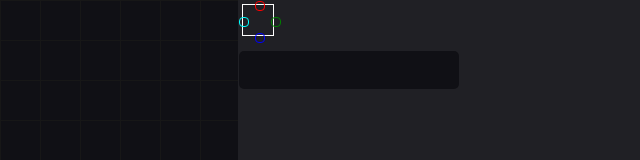
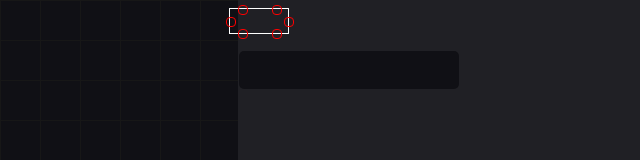
Before and after one commit to Dsek-LTH/sandras-gasquedukare-5000t, a React app: page / in a window 1280 px wide. Shown: the top 160 px of the page, without its empty margins (640-1280 px from the left). Built offline with nearby package versions, Linux system fonts and the light colour scheme; the HTML template or start-up script is replaced by a standard one.

Commit message:
Allow configurable snapping points

```diff
--- a/src/components/Palette.tsx
+++ b/src/components/Palette.tsx
@@ -2,8 +2,9 @@ import * as React from "react";
 import { Table } from "./objects/Table";
 import { observable } from "mobx";
 import { observer } from "mobx-react";
-import globalState, { ObjectModel } from "../store";
+import globalState from "../store";
 import { DraggableData } from "react-draggable";
+import { ObjectModel } from "../model/ObjectModel";
 
 interface PaletteProps {
 
--- a/src/components/objects/Table.scss
+++ b/src/components/objects/Table.scss
@@ -1,16 +1,15 @@
 .Table {
 	position: absolute;
-	border: 1px solid white;
-	box-sizing: border-box;
-	margin-left: -16px;
-	margin-top: -16px;
-	width: 32px;
-	height: 32px;
+	//margin-left: -16px;
+	//margin-top: -16px;
+	//width: 32px;
+	//height: 32px;
 	top: 10px;
 	left: 20px;
+	border: 1px solid white;
 
 	>.seats {
-		position: relative;
+		position: absolute;
 
 		>div {
 			position: absolute;
@@ -22,6 +21,7 @@
 			margin-top: -4px;
 		}
 
+		/*
 		>.top {
 			left: 16px;
 			top: 0px;
@@ -44,5 +44,6 @@
 			top: 16px;
 			border-color: cyan;
 		}
+		*/
 	}
 }
--- a/src/components/objects/Table.tsx
+++ b/src/components/objects/Table.tsx
@@ -2,9 +2,10 @@ import * as React from "react";
 import Draggable, { DraggableData, DraggableEventHandler, DraggableCore } from "react-draggable";
 
 import "./Table.scss";
-import globalState, { ObjectModel } from "../../store";
+import globalState from "../../store";
 import { action } from "mobx";
 import { observer } from "mobx-react";
+import { ObjectModel, meters } from "../../model/ObjectModel";
 
 const SELECTED_COLOR = "#8080ff";
 const SELECTED_GROUP_COLOR = "magenta";
@@ -32,6 +33,17 @@ export class Table extends React.Component<TableProps> {
 		style.left = model.position.x;
 		style.top = model.position.y;
 		style.transform = `rotate(${model.rotation}rad)`;
+		style.width = meters(model.width);
+		style.height = meters(model.depth);
+		style.marginLeft = -meters(model.width / 2);
+		style.marginTop = -meters(model.depth / 2);
+
+		//const areaStyle: any = {
+		//	width: meters(model.width),
+		//	height: meters(model.depth),
+		//	marginLeft: -meters(model.width / 2),
+		//	marginTop: -meters(model.depth / 2)
+		//};
 
 		if (model.uuid) {
 			if (model.groupUuid == globalState.selectedGroup) {
@@ -47,6 +59,14 @@ export class Table extends React.Component<TableProps> {
 			}
 		}
 
+		const seats = model.snapLocalOffsets.map((s, i) =>
+			<div key={i} style={{
+				//transform: `translate(${s.x}px, 0px)`,
+				left: s.x + meters(model.width / 2),
+				top: s.y + meters(model.depth / 2),
+			}}/>
+		);
+
 		return (
 			<DraggableCore
 			  onStart={this.select.bind(this)}
@@ -54,10 +74,7 @@ export class Table extends React.Component<TableProps> {
 			  onDrag={this.onDrag.bind(this)}>
 				<div className="Table" style={style}>
 					<div className="seats">
-						<div className="top"/>
-						<div className="right"/>
-						<div className="bottom"/>
-						<div className="left"/>
+						{ seats }
 					</div>
 				</div>
 			</DraggableCore>
--- /dev/null
+++ b/src/model/ObjectModel.ts
@@ -0,0 +1,72 @@
+import { Vector, rotate, normalize } from "../vector";
+import { observable, computed } from "mobx";
+import * as uuid from "uuid";
+
+export const METER = 32;
+export const meters = (m: number) => m * METER;
+
+export class ObjectModel {
+	@observable position: Vector;
+	@observable rotation: number;
+
+	uuid: string;
+	groupUuid: string;
+
+	width: number = 1.83;
+	depth: number = 0.76;
+
+	snaps: Vector[] = [
+		{
+			x: -this.width / 2 + this.depth / 2, y: -this.depth / 2,
+		},
+		{
+			x: this.width / 2 - this.depth / 2, y: -this.depth / 2,
+		},
+		{
+			x: this.width / 2, y: 0,
+		},
+		{
+			x: -this.width / 2 + this.depth / 2, y: this.depth / 2,
+		},
+		{
+			x: this.width / 2 - this.depth / 2, y: this.depth / 2,
+		},
+		{
+			x: -this.width / 2, y: 0,
+		},
+	];
+
+	public snapNormals: Vector[] = [
+		{ x: 0, y: -1 },
+		{ x: 0, y: -1 },
+		{ x: 1, y: 0 },
+		{ x: 0, y: 1 },
+		{ x: 0, y: 1 },
+		{ x: -1, y: 0 },
+	]
+
+	constructor() {
+		this.uuid = uuid.v4();
+		this.groupUuid = uuid.v4();
+		this.rotation = 0;
+	}
+
+	get snapLocalOffsets(): Vector[] {
+		return this.snaps.map(o => ({ x: meters(o.x), y: meters(o.y) }));
+	}
+
+	get snapOffsets(): Vector[] {
+		return this.snapLocalOffsets.map(o => rotate(o, this.rotation));
+	}
+
+	@computed
+	get snapPositions(): (Vector & { index: number, uuid: string, normal: Vector })[] {
+		return this.snapOffsets.map((o, i) => ({
+			x: o.x + this.position.x,
+			y: o.y + this.position.y,
+			uuid: this.uuid,
+			index: i,
+			normal: normalize(o),
+		}));
+	}
+}
--- a/src/store.ts
+++ b/src/store.ts
@@ -1,58 +1,6 @@
 import { observable, action, computed } from "mobx";
-import * as uuid from "uuid";
-import { string, array } from "prop-types";
-import { delta, rotate, normalize, getAngle, multiply } from "./vector";
-
-export interface Vector {
-	x: number;
-	y: number;
-}
-
-export class ObjectModel {
-	@observable position: Vector;
-	@observable rotation: number;
-
-	uuid: string;
-	groupUuid: string;
-
-	constructor() {
-		this.uuid = uuid.v4();
-		this.groupUuid = uuid.v4();
-		this.rotation = 0;
-	}
-
-	get seatOffsets(): Vector[] {
-		return [
-			{
-				x: 0, y: -16,
-			},
-			{
-				x: 16, y: 0,
-			},
-			{
-				x: 0, y: 16,
-			},
-			{
-				x: -16, y: 0,
-			},
-		].map(o => rotate(o, this.rotation));
-	}
-
-	get seatNormals(): Vector[] {
-		return this.seatOffsets.map(normalize);
-	}
-
-	@computed
-	get seatPositions(): (Vector & { index: number, uuid: string, normal: Vector })[] {
-		return this.seatOffsets.map((o, i) => ({
-			x: o.x + this.position.x,
-			y: o.y + this.position.y,
-			uuid: this.uuid,
-			index: i,
-			normal: normalize(o),
-		}));
-	}
-}
+import { delta, rotate, normalize, getAngle, multiply, Vector } from "./vector";
+import { ObjectModel } from "./model/ObjectModel";
 
 class StateStore {
 	@observable objects: { [key: string]: ObjectModel } = {};
@@ -86,7 +34,7 @@ class StateStore {
 		let points = [];
 		for (let o of this.getObjects()) {
 			if (o.groupUuid === skipGroupUuid) continue;
-			points.push(...(o.seatPositions.map(p => ({ ...p, index: index }))));
+			points.push(...(o.snapPositions.map(p => ({ ...p, index: index }))));
 		}
 
 		points = points.filter(a => distance(point, a) < 10);
@@ -102,7 +50,7 @@ class StateStore {
 
 	@action
 	snapObject(object: ObjectModel) {
-		let points = object.seatPositions.map(
+		let points = object.snapPositions.map(
 			(p, i) => this.snapPoint(p, i, object.groupUuid)
 		).filter(p => p !== null);
 
@@ -113,12 +61,12 @@ class StateStore {
 			// Rotate object (group) so that the snapped points normals
 			// are opposite those of the snappee.
 			const snappeeNormalAngle = getAngle(multiply(point.normal, -1));
-			const snapperNormalAngle = getAngle(object.seatNormals[point.index]);
+			const snapperNormalAngle = getAngle(object.snapNormals[point.index]);
 			const deltaAngle = snappeeNormalAngle - snapperNormalAngle;
 			console.log(object.rotation + deltaAngle);
 			this.setRotation(object.uuid, object.rotation + deltaAngle);
 
-			const offset = object.seatOffsets[point.index];
+			const offset = object.snapOffsets[point.index];
 			point.x -= offset.x;
 			point.y -= offset.y;
 			return point;
--- a/src/vector.ts
+++ b/src/vector.ts
@@ -1,4 +1,7 @@
-import { Vector } from "./store";
+export interface Vector {
+	x: number;
+	y: number;
+}
 
 export function distance(a: Vector, b: Vector): number {
 	return Math.hypot(b.x - a.x, b.y - a.y);
```
